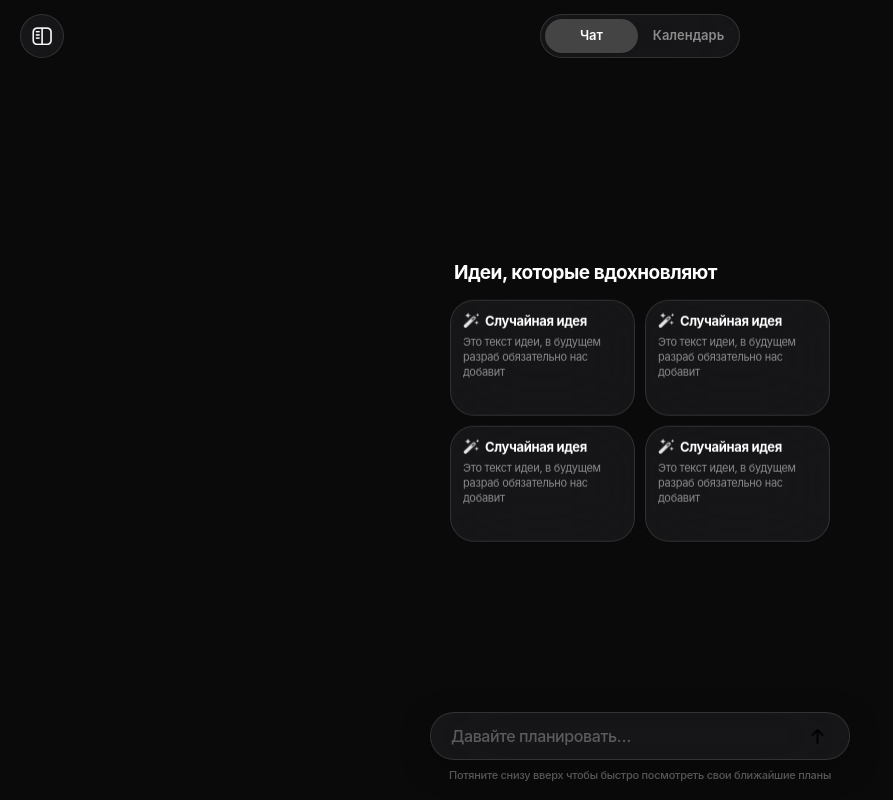
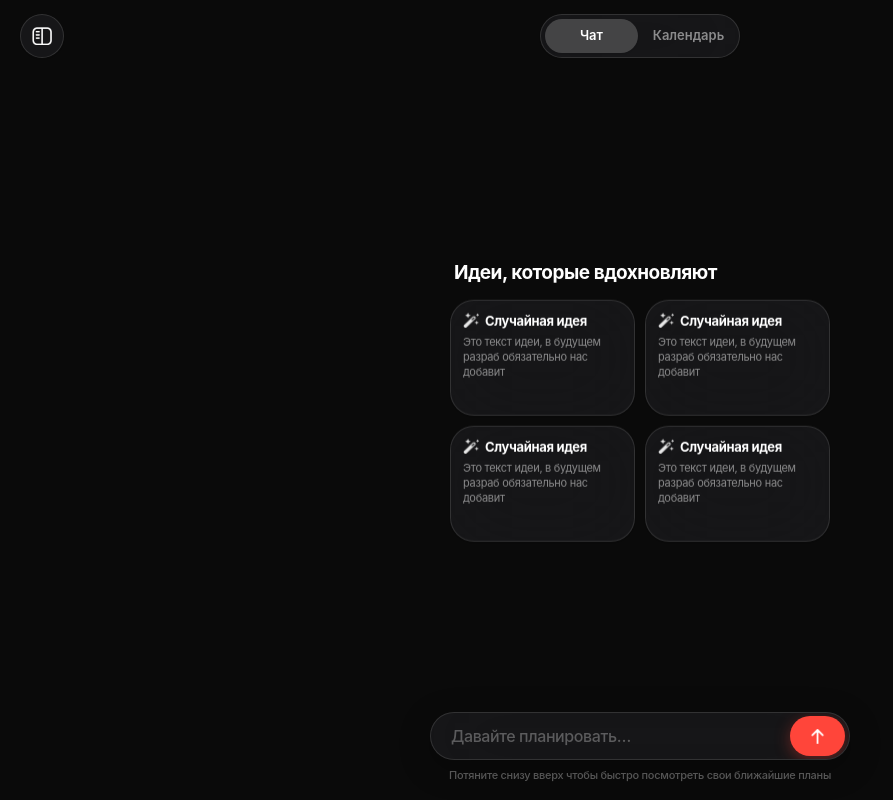
Before and after one commit to jango100500-ui/Krumm, a Next.js app: page / in a window 1280 px wide. Shown: the whole page, without its empty margins (0-893 px from the left). Built offline with nearby package versions, Linux system fonts and the light colour scheme.

Commit message:
Update SearchInput.tsx

```diff
--- a/components/ui/SearchInput.tsx
+++ b/components/ui/SearchInput.tsx
@@ -89,8 +89,8 @@ export const SearchInput: React.FC<SearchInputProps> = ({ onFocus, onBlur }) =>
 
         <JellyButton
           type="button"
-          flashColor="bg-black/15"
-          className="h-[40px] px-5 btn-send-white flex items-center justify-center shrink-0 rounded-full"
+          flashColor="bg-white/20"
+          className="h-[40px] px-5 btn-send-accent flex items-center justify-center shrink-0 rounded-full"
         >
           <img
             src="/send.png"
```
